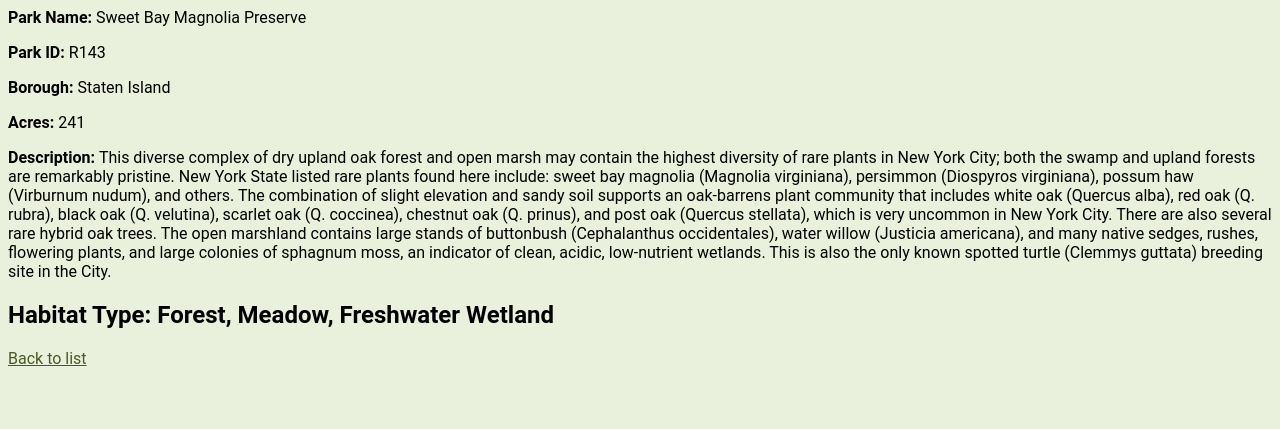
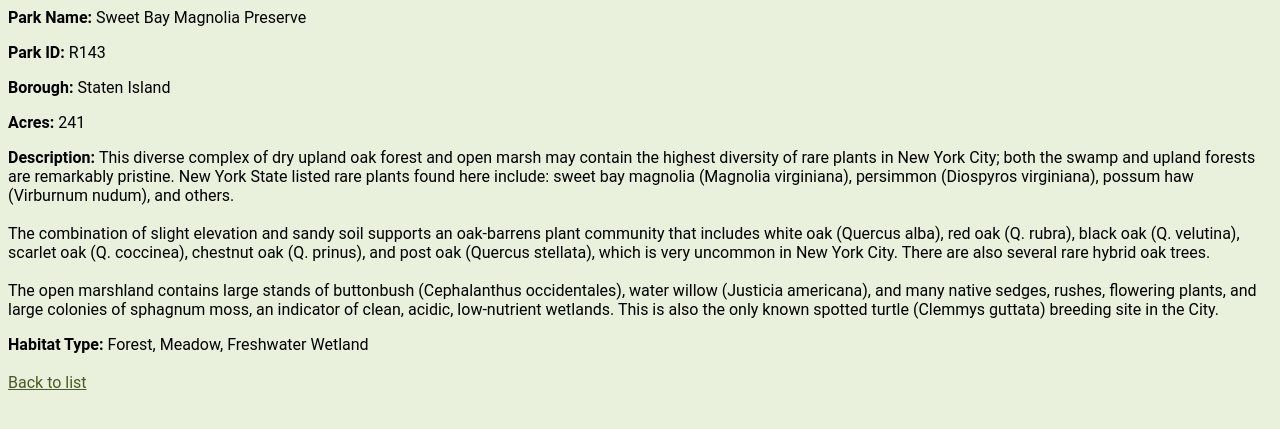
Before and after one commit to annabellamelvin/annabellamelvin.github.io, a Jekyll site: the page Nature_Preserves/parks/R143_241.html, which Jekyll copies as it is, in a window 1280 px wide. Shown: the top 429 px of the page. Built offline with Jekyll 4.4.1, drawn with Linux system fonts in a browser that asks for light colours; part of the change alters nothing that is shown.

```diff
--- a/Nature_Preserves/parks/R143_241.html
+++ b/Nature_Preserves/parks/R143_241.html
@@ -17,20 +17,18 @@
          diversity of rare plants in New York City; both the swamp and upland forests are remarkably
          pristine. New York State listed rare plants found here include: sweet bay magnolia
          (Magnolia virginiana), persimmon (Diospyros virginiana), possum haw (Virburnum nudum),
-         and others.&#xD;
-         &#xD;
+         and others.<br/><br/>
          The combination of slight elevation and sandy soil supports an oak-barrens plant community
          that includes white oak (Quercus alba), red oak (Q. rubra), black oak (Q. velutina),
          scarlet oak (Q. coccinea), chestnut oak (Q. prinus), and post oak (Quercus stellata),
          which is very uncommon in New York City.  There are also several rare hybrid oak trees.
-         &#xD;
-         &#xD;
+         <br/><br/>
          The open marshland contains large stands of buttonbush (Cephalanthus occidentales),
          water willow (Justicia americana), and many native sedges, rushes, flowering plants,
          and large colonies of sphagnum moss, an indicator of clean, acidic, low-nutrient wetlands.
          This is also the only known spotted turtle (Clemmys guttata) breeding site in the
          City.
       </p>
-      <h2><b>Habitat Type: </b>Forest, Meadow, Freshwater Wetland
+      <p><b>Habitat Type: </b>Forest, Meadow, Freshwater Wetland<br/><br/>
       </h2><a href="https://annabellamelvin.github.io/Nature_Preserves/Parks.html">Back to list</a></body>
 </html>
```
